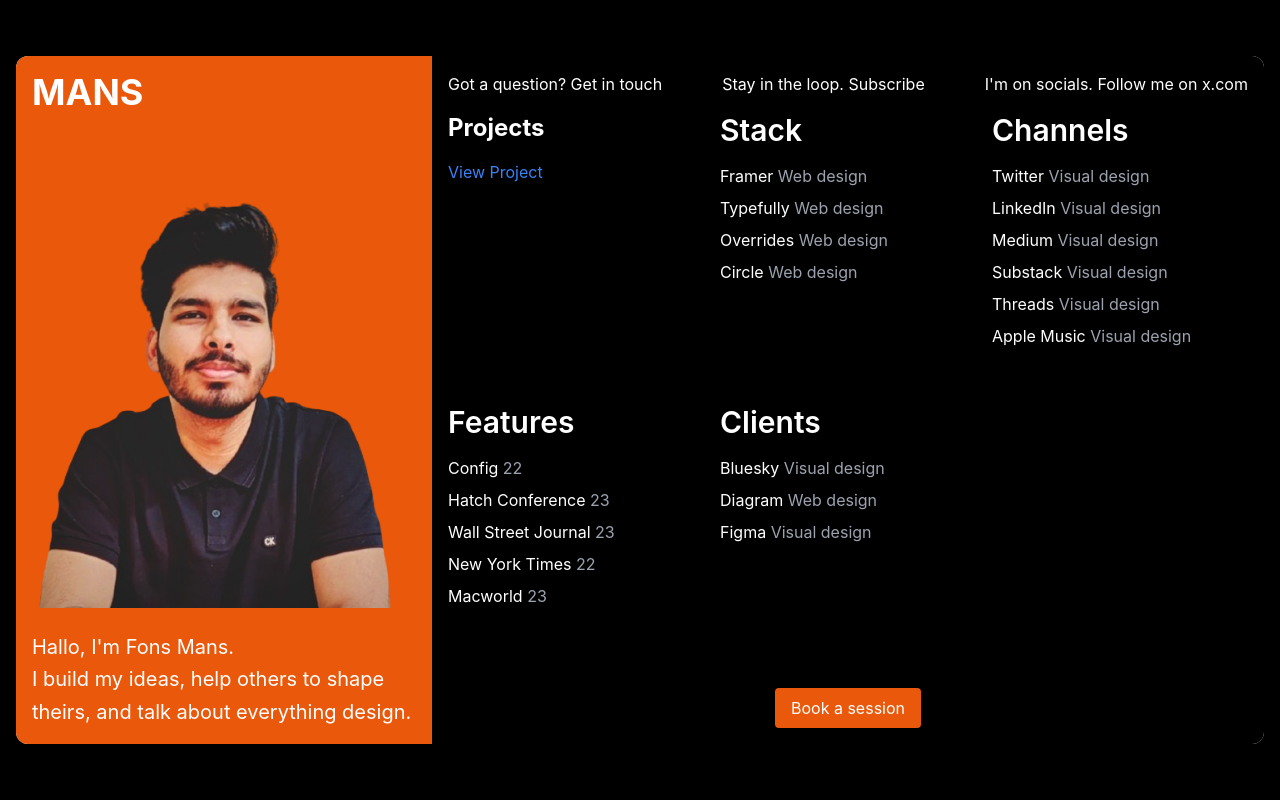
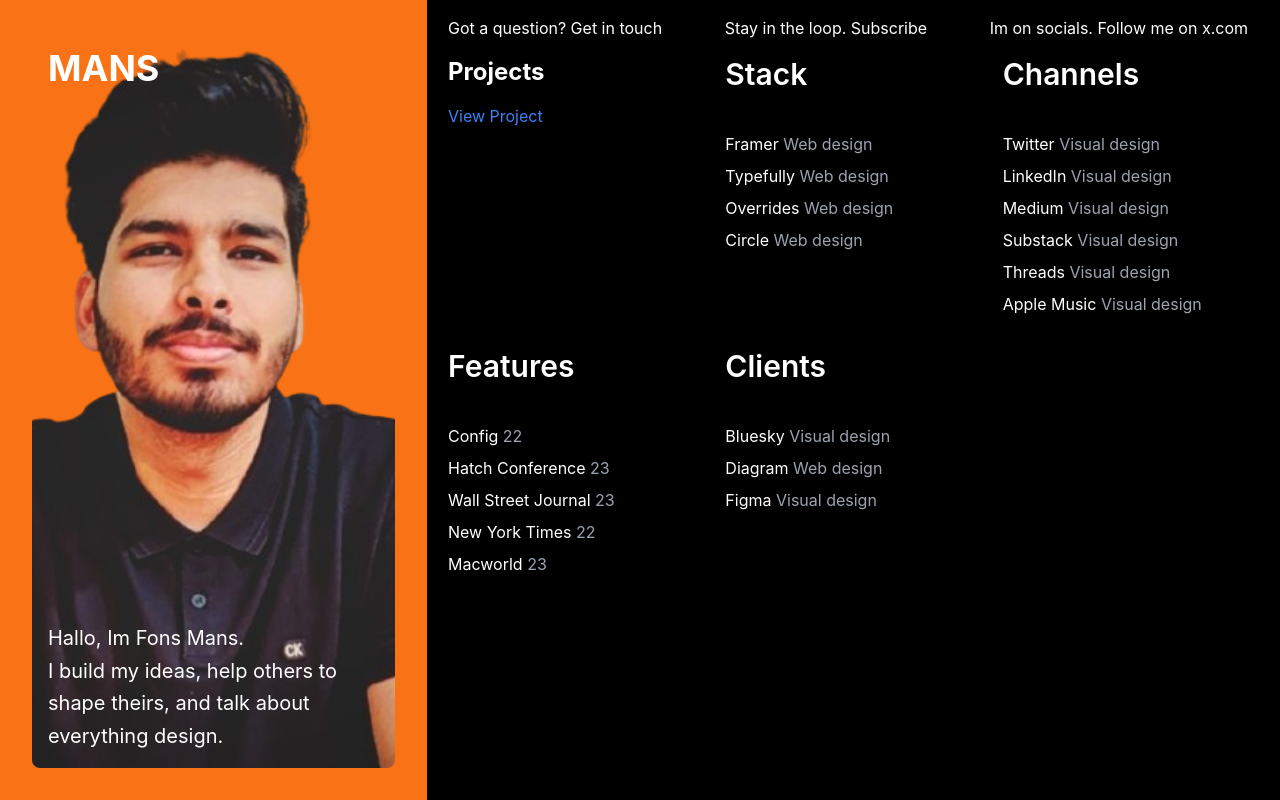
Before and after one commit to abhishek52kj/portfolio-website, a Next.js app: page / in a window 1280 px wide. Built offline with nearby package versions, Linux system fonts and the light colour scheme.

Commit message:
Fixed Layout

```diff
--- a/src/app/components/BookSessionButton.tsx
+++ b/src/app/components/BookSessionButton.tsx
@@ -1,7 +1,9 @@
 const BookSessionButton = () => {
   return (
-    <div className="mt-10 text-center">
-      <button className="bg-orange-600 px-4 py-2 rounded">Book a session</button>
+    <div className="fixed bottom-4 right-4 z-50">
+      <button className="bg-orange-600 hover:bg-orange-700 text-white font-bold py-2 px-4 rounded-full shadow-lg transition duration-300">
+        Book a session
+      </button>
     </div>
   );
 };
--- a/src/app/globals.css
+++ b/src/app/globals.css
@@ -1,3 +1,4 @@
+/* Tailwind CSS base setup */
 @tailwind base;
 @tailwind components;
 @tailwind utilities;
@@ -20,10 +21,6 @@
   font-family: 'Inter', sans-serif;
   color: rgb(var(--foreground-rgb));
   background: black;
-  display: flex;
-  justify-content: center;
-  align-items: center;
-  min-height: 100vh;
   margin: 0;
   padding: 16px; /* Ensure there is a small padding around the white border */
 }
@@ -32,48 +29,9 @@
   height: 100%;
 }
 
-.flex {
+.container {
   display: flex;
-}
-
-.items-center {
-  align-items: center;
-}
-
-.justify-center {
-  justify-content: center;
-}
-
-.min-h-screen {
-  min-height: 100vh;
-}
-
-.max-h-screen {
-  max-height: 100vh;
-}
-
-.overflow-hidden {
-  overflow: hidden;
-}
-
-.overflow-y-auto {
-  overflow-y: auto;
-}
-
-.rounded-lg {
-  border-radius: 0.75rem; /* Adjust as needed */
-}
-
-.shadow-lg {
-  box-shadow: 0 10px 15px -3px rgba(0, 0, 0, 0.1), 0 4px 6px -2px rgba(0, 0, 0, 0.05); /* Adjust as needed */
-}
-
-.bg-gray-100 {
-  background-color: #f3f4f6;
-}
-
-.bg-white {
-  background-color: #ffffff;
+  width: 100%;
 }
 
 @layer utilities {
--- a/src/app/layout.tsx
+++ b/src/app/layout.tsx
@@ -9,35 +9,83 @@
       <head>
         <title>My Portfolio</title>
       </head>
-      <body className="bg-black flex items-center justify-center min-h-screen p-4">
-        <div className="bg-white rounded-lg shadow-lg overflow-hidden flex flex-col w-full max-w-7xl p-0">
-          <div className="flex flex-grow">
-            <div className="w-1/3 bg-orange-600 relative">
+      <body className="bg-black flex justify-center items-center min-h-screen p-4">
+        <div className="container flex min-h-screen w-full">
+          <div className="w-1/3"></div>
+          <div className="w-2/3 bg-black text-white p-4 flex flex-col overflow-y-auto">
+            <header className="flex justify-between space-x-4 mb-4">
+              <a href="#" className="hover:underline">Got a question? Get in touch</a>
+              <a href="#" className="hover:underline">Stay in the loop. Subscribe</a>
+              <a href="#" className="hover:underline">Im on socials. Follow me on x.com</a>
+            </header>
+            <main className="flex-grow">
+              <div className="grid grid-cols-3 gap-8">
+                <section className="space-y-10 col-span-1">
+                  <div>
+                    <h2 className="text-2xl font-bold mb-4">Projects</h2>
+                    <ul>
+                      <li>
+                        <h3 className="text-xl font-semibold"><span></span></h3>
+                        <p></p>
+                        <ul className="flex space-x-2"></ul>
+                        <a className="text-blue-500 hover:underline">View Project</a>
+                      </li>
+                    </ul>
+                  </div>
+                </section>
+                <section id="stack" className="space-y-10 col-span-1">
+                  <h2 className="text-3xl font-semibold mb-4">Stack</h2>
+                  <ul className="space-y-2">
+                    <li>Framer <span className="text-gray-400">Web design</span></li>
+                    <li>Typefully <span className="text-gray-400">Web design</span></li>
+                    <li>Overrides <span className="text-gray-400">Web design</span></li>
+                    <li>Circle <span className="text-gray-400">Web design</span></li>
+                  </ul>
+                </section>
+                <section id="channels" className="space-y-10 col-span-1">
+                  <h2 className="text-3xl font-semibold mb-4">Channels</h2>
+                  <ul className="space-y-2">
+                    <li>Twitter <span className="text-gray-400">Visual design</span></li>
+                    <li>LinkedIn <span className="text-gray-400">Visual design</span></li>
+                    <li>Medium <span className="text-gray-400">Visual design</span></li>
+                    <li>Substack <span className="text-gray-400">Visual design</span></li>
+                    <li>Threads <span className="text-gray-400">Visual design</span></li>
+                    <li>Apple Music <span className="text-gray-400">Visual design</span></li>
+                  </ul>
+                </section>
+                <section id="features" className="space-y-10 col-span-1">
+                  <h2 className="text-3xl font-semibold mb-4">Features</h2>
+                  <ul className="space-y-2">
+                    <li>Config <span className="text-gray-400">22</span></li>
+                    <li>Hatch Conference <span className="text-gray-400">23</span></li>
+                    <li>Wall Street Journal <span className="text-gray-400">23</span></li>
+                    <li>New York Times <span className="text-gray-400">22</span></li>
+                    <li>Macworld <span className="text-gray-400">23</span></li>
+                  </ul>
+                </section>
+                <section id="clients" className="space-y-10 col-span-1">
+                  <h2 className="text-3xl font-semibold mb-4">Clients</h2>
+                  <ul className="space-y-2">
+                    <li>Bluesky <span className="text-gray-400">Visual design</span></li>
+                    <li>Diagram <span className="text-gray-400">Web design</span></li>
+                    <li>Figma <span className="text-gray-400">Visual design</span></li>
+                  </ul>
+                </section>
+              </div>
+            </main>
+          </div>
+          <div className="fixed left-0 top-0 w-1/3 h-screen bg-orange-600 p-8">
             <div className="relative h-full">
-                <Image src={DesignImage} alt="Design Image" fill style={{ objectFit: 'contain' }} className="object-contain rounded-lg" />
+              <Image src={DesignImage} alt="Design Image" fill style={{ objectFit: 'cover' }} className="object-cover rounded-lg" />
               <div className="absolute top-4 left-4 text-white">
                 <h1 className="text-4xl font-bold">MANS</h1>
               </div>
               <div className="absolute bottom-4 left-4 text-white">
                 <p className="mt-4 text-xl leading-relaxed">
-                    Hallo, I&apos;m Fons Mans.<br />
+                  Hallo, Im Fons Mans.<br />
                   I build my ideas, help others to shape theirs, and talk about everything design.
                 </p>
               </div>
-              </div>
-            </div>
-            <div className="w-2/3 bg-black text-white p-4 flex flex-col overflow-y-auto">
-              <header className="flex justify-between space-x-4 mb-4">
-                <a href="#" className="hover:underline">Got a question? Get in touch</a>
-                <a href="#" className="hover:underline">Stay in the loop. Subscribe</a>
-                <a href="#" className="hover:underline">I&apos;m on socials. Follow me on x.com</a>
-              </header>
-              <main className="flex-grow">
-                {children}
-              </main>
-              {/* <footer className="mt-4 text-center">
-                <p>© 2024 Your Name. All rights reserved.</p>
-              </footer> */}
             </div>
           </div>
         </div>
--- a/tailwind.config.ts
+++ b/tailwind.config.ts
@@ -6,7 +6,14 @@
     './public/**/*.html',          // Include any HTML files in the public directory
   ],
   theme: {
-    extend: {},
+    extend: {
+      colors: {
+        orange: {
+          600: '#f97316', // Current color
+          700: '#ea580c', // Darker shade for hover
+        },
+      },
+    },
   },
   plugins: [],
 };
```
Lines whose indentation alone changed are shown as unchanged.
